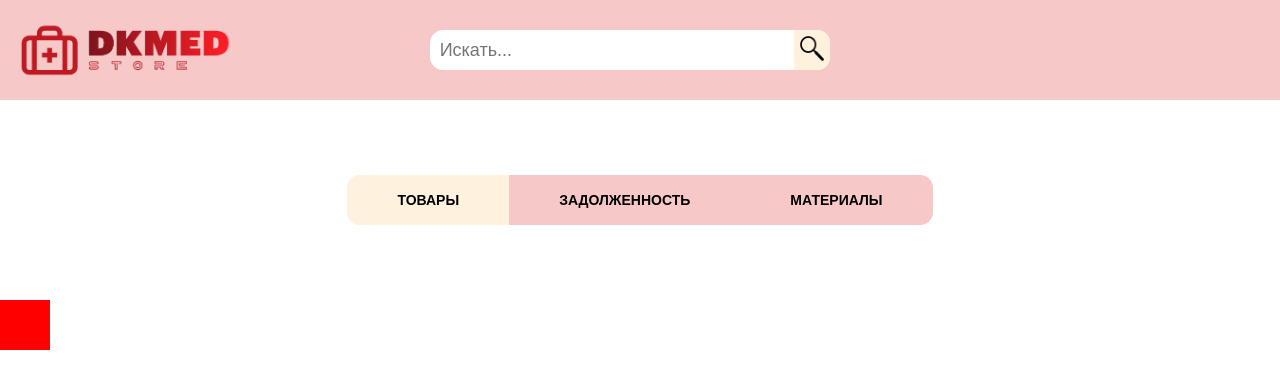
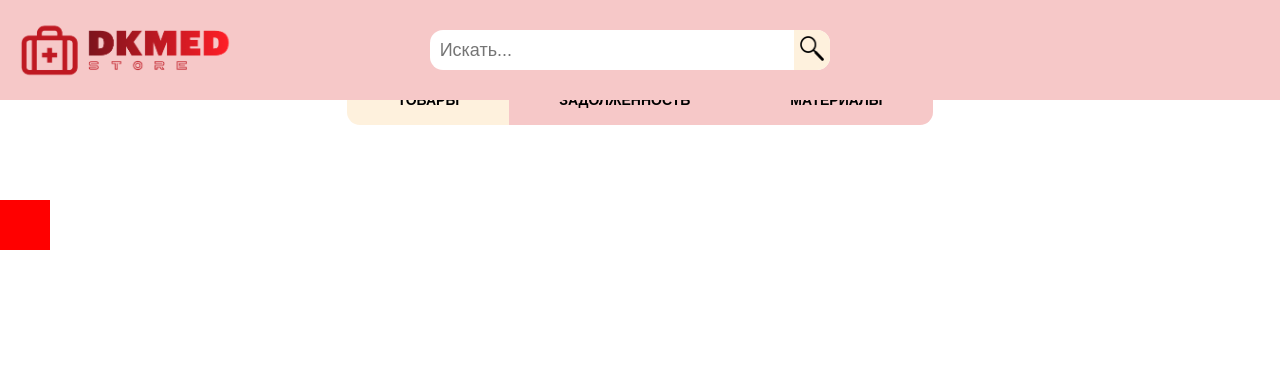
Before and after one commit to R1lty/DKMED, a plain HTML site: page index.html in a window 1280 px wide. Shown: the top 388 px of the page. Drawn offline with Linux system fonts and the light colour scheme.

Commit message:
header - position fixed and margin under the heade

```diff
--- a/styles/header.css
+++ b/styles/header.css
@@ -3,7 +3,9 @@
     height: 100px;
     display: flex;
     background-color: #F6C8C8;
-    /* position: fixed; */
+    position: fixed;
+    top:0;
+    z-index: 100;
 }
 .logo-part{
     height: 100%;
```
